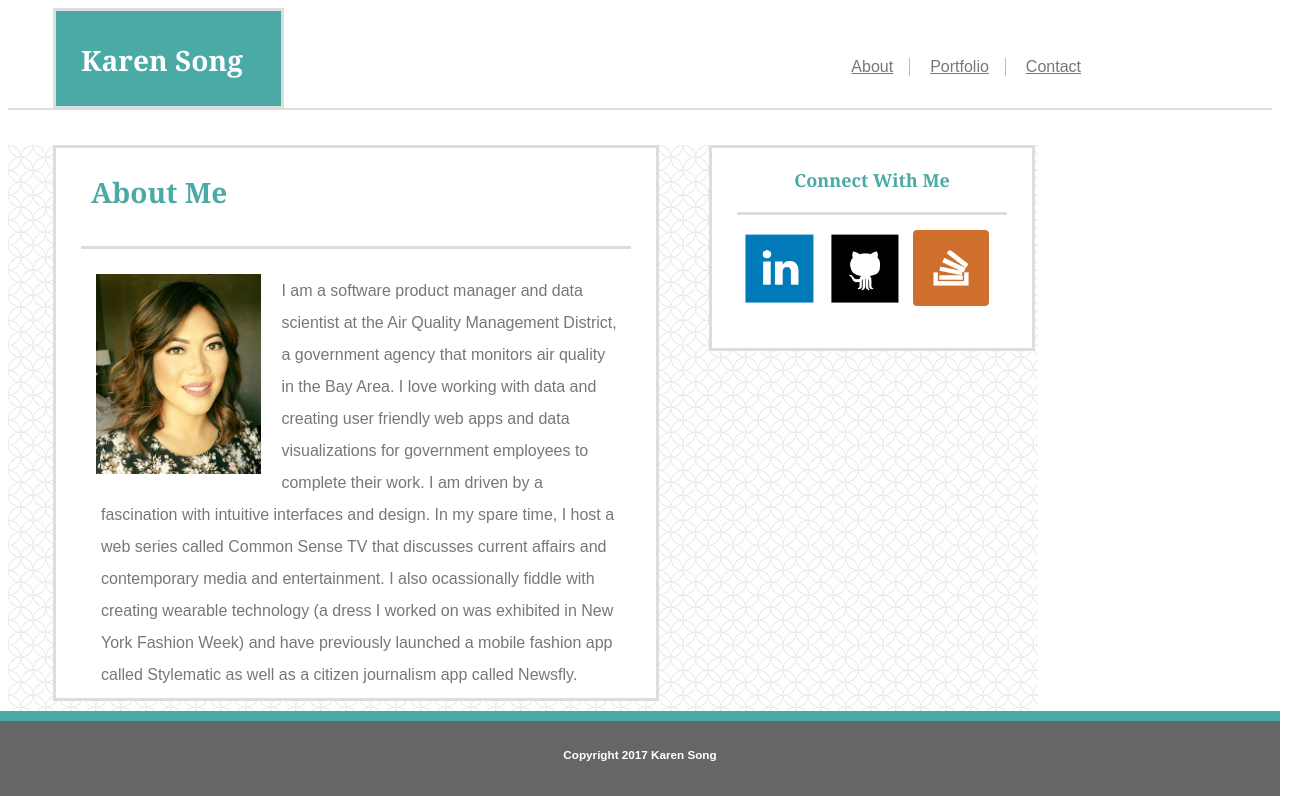
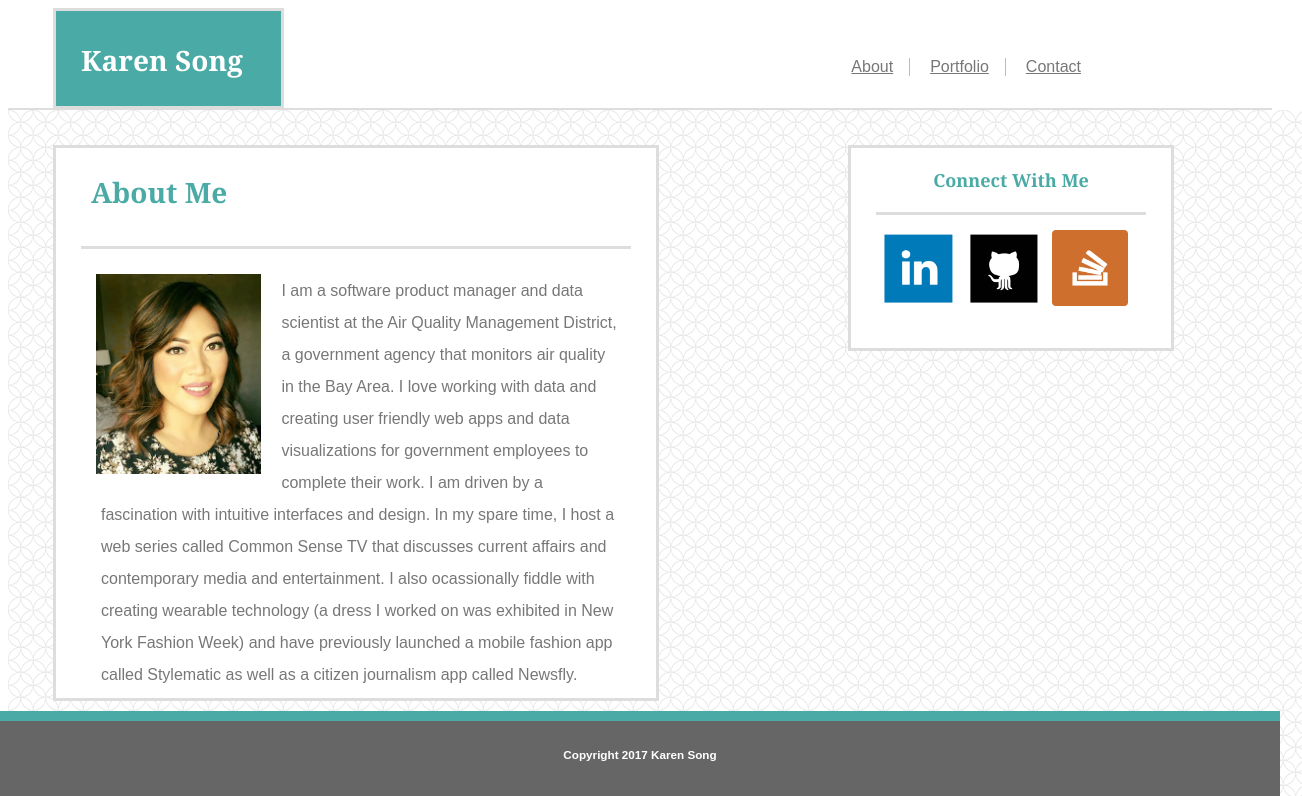
Before and after one commit to Karensong/Basic-Portfolio, a plain HTML site: page index.html in a window 1280 px wide. Shown: the top 796 px of the page, 1302 px wide, since content can reach past the window. Drawn offline with Linux system fonts and the light colour scheme.

Commit message:
added bg

```diff
--- a/style.css
+++ b/style.css
@@ -11,7 +11,7 @@
 	width: 100%;
 	height: 100px;
 	border-bottom: 2px solid #dddddd;
-	margin-bottom: 35px;
+	/*margin-bottom: 35px;*/
 	position: relative;
 }
 
@@ -151,6 +151,7 @@ p {
 	padding-right: 25px;
 	position: absolute;
 	right: 3px;
+	margin-right: 125px;
 }
 
 .Connectme {
@@ -363,8 +364,11 @@ a:active {
     background-image: url(spiration-light.png);
     background-color: #cccccc;
     z-index: -1;
-    height: 1000px;
-    width: 1000px;
+    /*height: 1000px;*/
+    height: 1200px;
+    /*width: 1000px;*/
+    width: 100%;
+    padding-top: 35px;
 }
 
 
```
